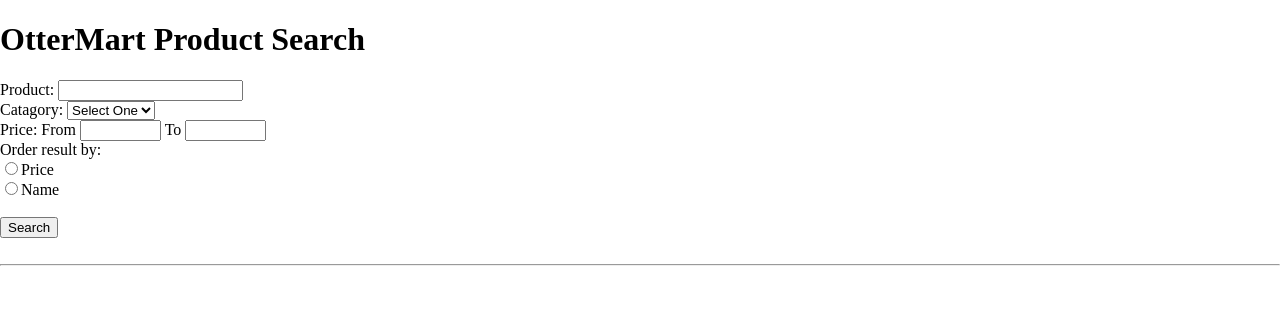
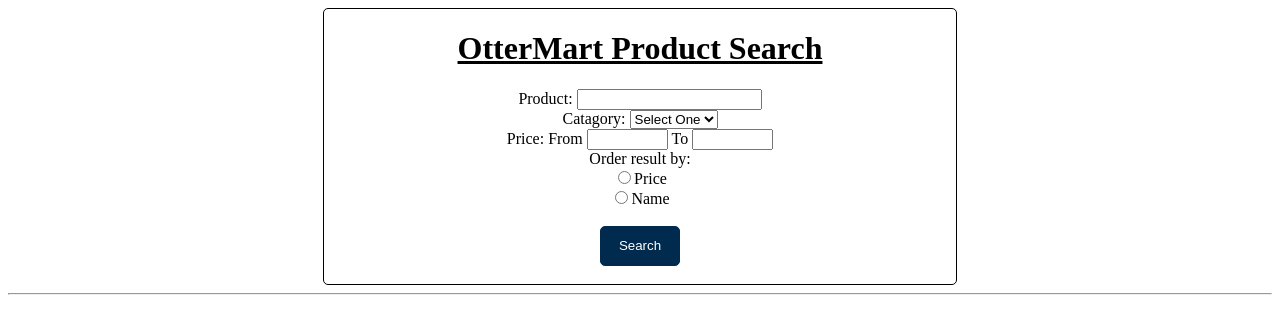
Before and after one commit to DustinFehlman/cst336, a PHP site: page /labs/lab5/index.php in a window 1280 px wide. Shown: the top 334 px of the page. Run offline with PHP 8.4, Linux system fonts and the light colour scheme; data that the repository does not hold is empty.

Commit message:
Added CSS rules

```diff
--- /dev/null
+++ b/labs/lab5/css/styles.css
@@ -0,0 +1,34 @@
+h1{
+    text-decoration: underline;
+}
+
+.wrapper{
+    text-align: center;
+}
+
+.search-controls{
+    border: solid black 1px;
+    border-radius: 5px;
+    width: 50%;
+    margin: auto;
+}
+
+.submit-button{
+    background-color: #002a4e;
+    color: white;
+    width: 80px;
+    height: 40px;
+    border: solid 1px #002a4e;
+    border-radius: 5px;
+    cursor: pointer;
+}
+
+.history-button{
+    background-color: #32cd32;
+    color: white;
+    border: solid 1px #32cd32;
+    border-radius: 5px;
+    width: 80px;
+    height: 40px;
+    text-decoration: none;
+}
--- a/labs/lab5/index.php
+++ b/labs/lab5/index.php
@@ -45,7 +45,7 @@ function displaySearchResults(){
         $records = $stmt->fetchAll(PDO::FETCH_ASSOC);
 
         foreach ($records as $record){
-            echo"<a href=\"purchaseHistory.php?productId=".$record["productId"]."\"> History</a> ";
+            echo"<a class=\"history-button\" href=\"purchaseHistory.php?productId=".$record["productId"]."\"> History</a> ";
             echo $record["productName"]. " " . $record["productDesciption"] . " $" . $record["price"] . "<br /><br />";
         }
     }
@@ -72,10 +72,11 @@ function displayCategories(){
 <html>
     <head>
         <title> OtterMArt Product Search</title>
-        <link href="css/styles.css" rel="stylesheet" type"test/css" />
+        <link href="css/styles.css" rel="stylesheet" type"text/css" />
     </head>
     <body>
-        <div>
+        <div class="wrapper">
+            <div class="search-controls">
                 <h1>OtterMart Product Search</h1>
                 <form>
                     Product: <input type="text" name="product"/>
@@ -96,9 +97,10 @@ function displayCategories(){
                     <input type="radio" name="orderBy" value="name"/>Name
                     <br>
                     <br>
-                <input type="submit" value="Search" name="searchForm" />
+                    <input class="submit-button" type="submit" value="Search" name="searchForm" />
                 </form>
                 <br>
+            </div>
         </div>
         <hr>
         <?=displaySearchResults()?>
```
Lines whose indentation alone changed are shown as unchanged.
